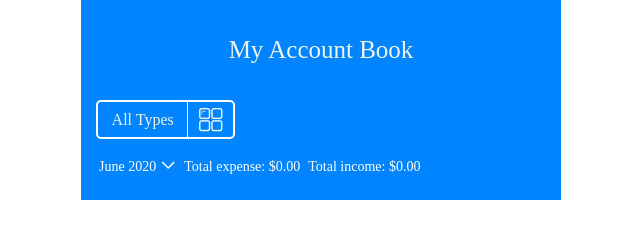
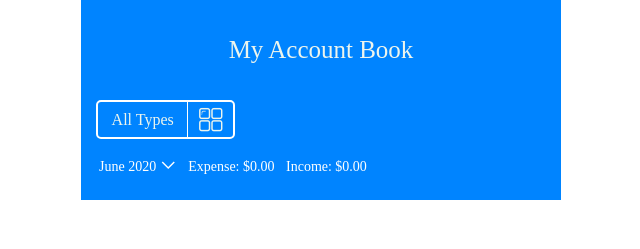
Before and after one commit to aldy97/Account_Book, a React (Create React App) app: page / in a window 1280 px wide. Shown: the top 249 px of the page, without its empty margins (319-959 px from the left). Built offline with nearby package versions, Linux system fonts and the light colour scheme; what redux-immutable would draw is missing.

Commit message:
modified stateheader styling

```diff
--- a/src/pages/home/statsheader/index.js
+++ b/src/pages/home/statsheader/index.js
@@ -10,9 +10,6 @@ function StatesHeader(props) {
     span {
       font-size: ${theme.$smallTextSize};
       color: #fff;
-    }
-    .date {
-      margin-right: 8px;
     }
   `;
 
@@ -27,16 +24,20 @@ function StatesHeader(props) {
       </ButtonWrapper>
 
       <DateWrapper>
-        <span className='date' onClick={props.handleSetShowMonth}>
+        <span
+          className='date'
+          onClick={props.handleSetShowMonth}
+          style={{ marginRight: 12, cursor: 'pointer' }}
+        >
           {moment().format('MMMM YYYY')}
           <i className='iconfont' name='arrow-down' style={{ marginLeft: 4 }}>
             &#xe668;
           </i>
         </span>
         <span className='outcome' style={{ marginRight: 8 }}>
-          Total expense: $0.00
+          Expense: $0.00
         </span>
-        <span className='income'>Total income: $0.00</span>
+        <span className='income'> Income: $0.00</span>
       </DateWrapper>
     </Wrapper>
   );
```
